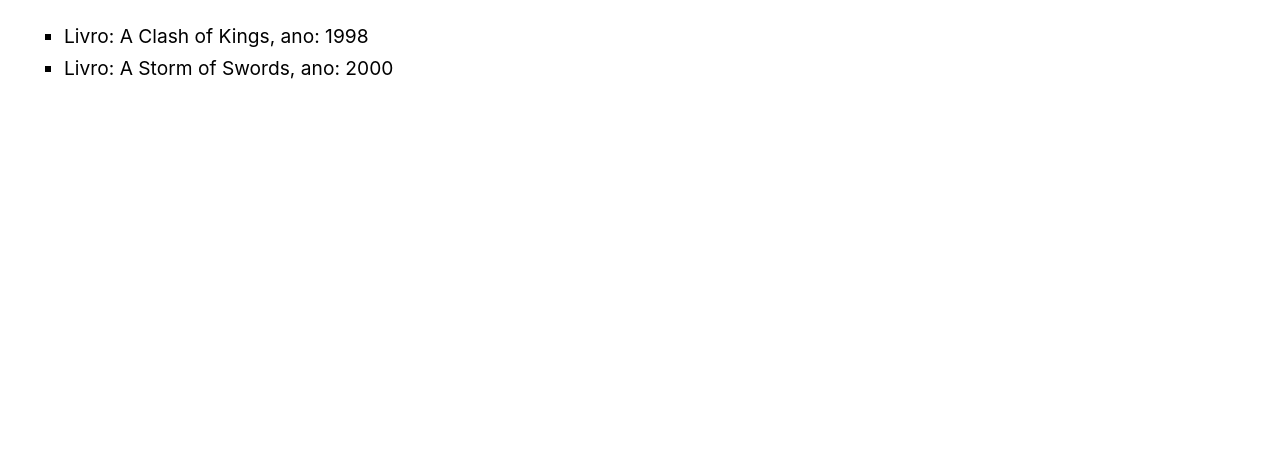
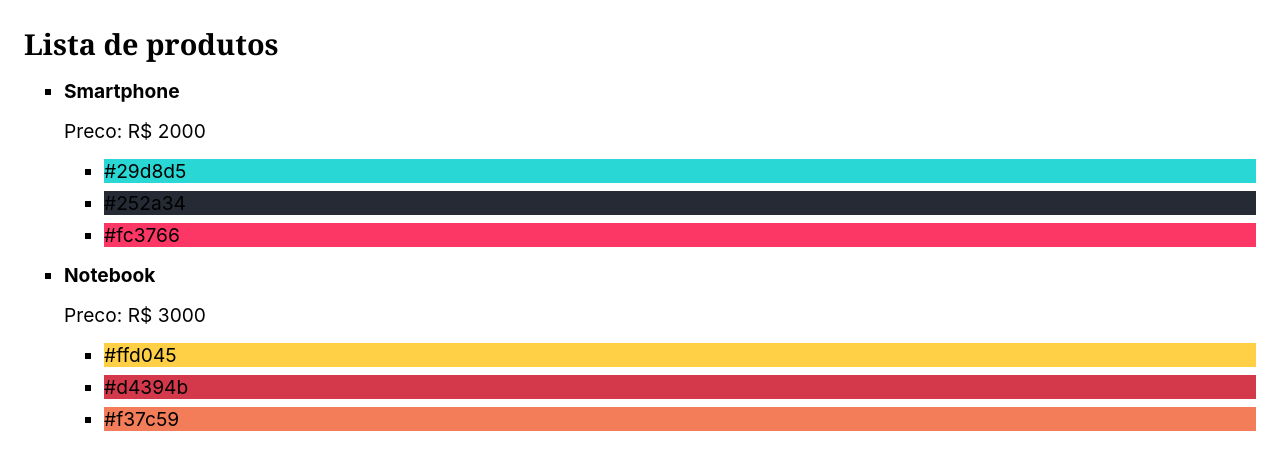
Before and after one commit to renanssantos1/react-completo-Origamid, a React (Create React App) app in the folder react-para-iniciantes/0205/meuapp/: page / in a window 1280 px wide. Shown: the top 470 px of the page. Built offline with nearby package versions, Linux system fonts and the light colour scheme.

Commit message:
aula 0208-2 exercicio de jsx com arrays

```diff
--- a/react-para-iniciantes/0205/meuapp/src/App.js
+++ b/react-para-iniciantes/0205/meuapp/src/App.js
@@ -1,10 +1,10 @@
 import React from "react";
-import Aula0208 from "./components/0208";
+import Aula02082 from "./components/0208_2";
 
 const App = () => {
   return (
     <>
-      <Aula0208 />
+      <Aula02082 />
     </>
   );
 };
--- /dev/null
+++ b/react-para-iniciantes/0205/meuapp/src/components/0208_2/index.js
@@ -0,0 +1,61 @@
+import React from "react";
+
+function Aula0208_2() {
+  const produtos = [
+    {
+      id: 1,
+      nome: "Smartphone",
+      preco: "R$ 2000",
+      cores: ["#29d8d5", "#252a34", "#fc3766"],
+    },
+    {
+      id: 2,
+      nome: "Notebook",
+      preco: "R$ 3000",
+      cores: ["#ffd045", "#d4394b", "#f37c59"],
+    },
+    {
+      id: 3,
+      nome: "Tablet",
+      preco: "R$ 1500",
+      cores: ["#365069", "#47c1c8", "#f95786"],
+    },
+  ];
+
+  let produto = produtos
+    .map(({ id, nome, preco, cores }) => {
+      return {
+        id,
+        nome,
+        cores,
+        preco: Number(preco.replace("R$ ", "")),
+      };
+    })
+    .filter((p) => p.preco > 1500);
+  return (
+    <section>
+      <h1>Lista de produtos</h1>
+      <ul>
+        {produto.map((p) => {
+          return (
+            <li key={p.id}>
+              <strong>{p.nome}</strong>
+              <p>Preco: R$ {p.preco}</p>
+              <ul>
+                {p.cores.map((cor) => {
+                  return (
+                    <li key={cor} style={{ backgroundColor: cor }}>
+                      {cor}
+                    </li>
+                  );
+                })}
+              </ul>
+            </li>
+          );
+        })}
+      </ul>
+    </section>
+  );
+}
+
+export default Aula0208_2;
```
